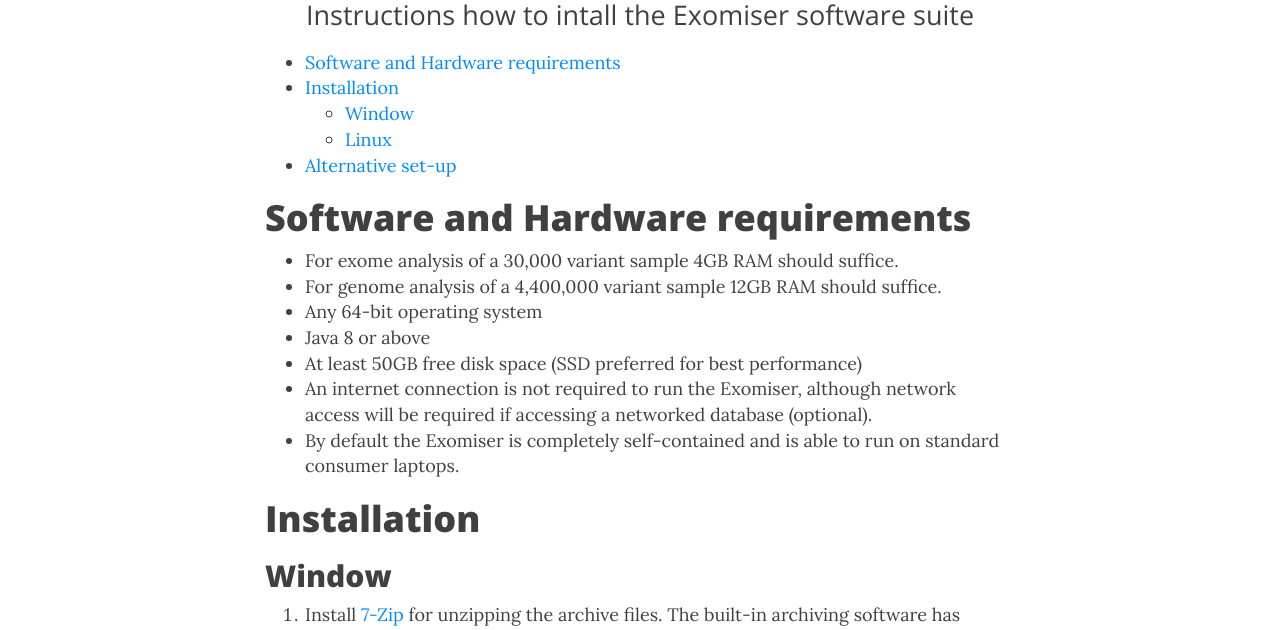
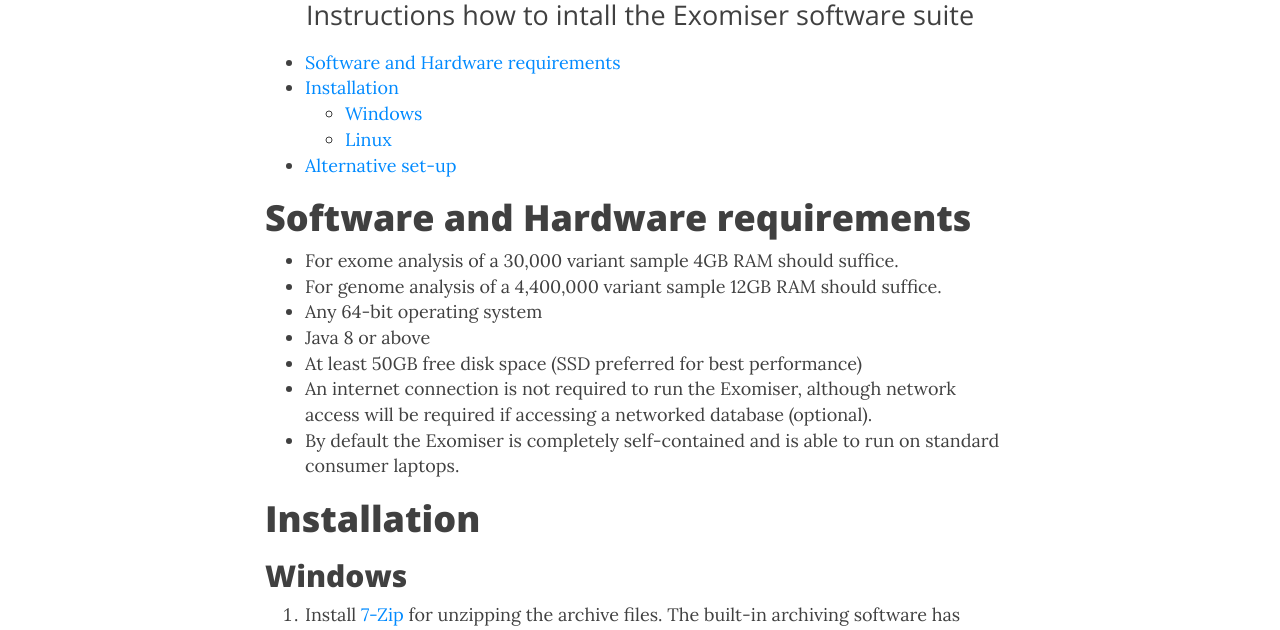
Before and after one commit to exomiser/Exomiser, a Jekyll site: the page built from manual/7/installation.md, in a window 1280 px wide and 900 px high. Shown: the part 252-882 px from the top of the window. Built offline with Jekyll 4.4.1, drawn with Linux system fonts in a browser that asks for light colours; nearby versions of some CDN libraries.

Commit message:
Corrected typo in installation.md

```diff
--- a/manual/7/installation.md
+++ b/manual/7/installation.md
@@ -20,7 +20,7 @@
 
 # Installation
 
-## Window
+## Windows
 
 1. Install [7-Zip](http://www.7-zip.org) for unzipping the archive files. The built-in archiving software has issues extracting the zip files.
 2. Download the data and distribution files from the FTP site.
```
